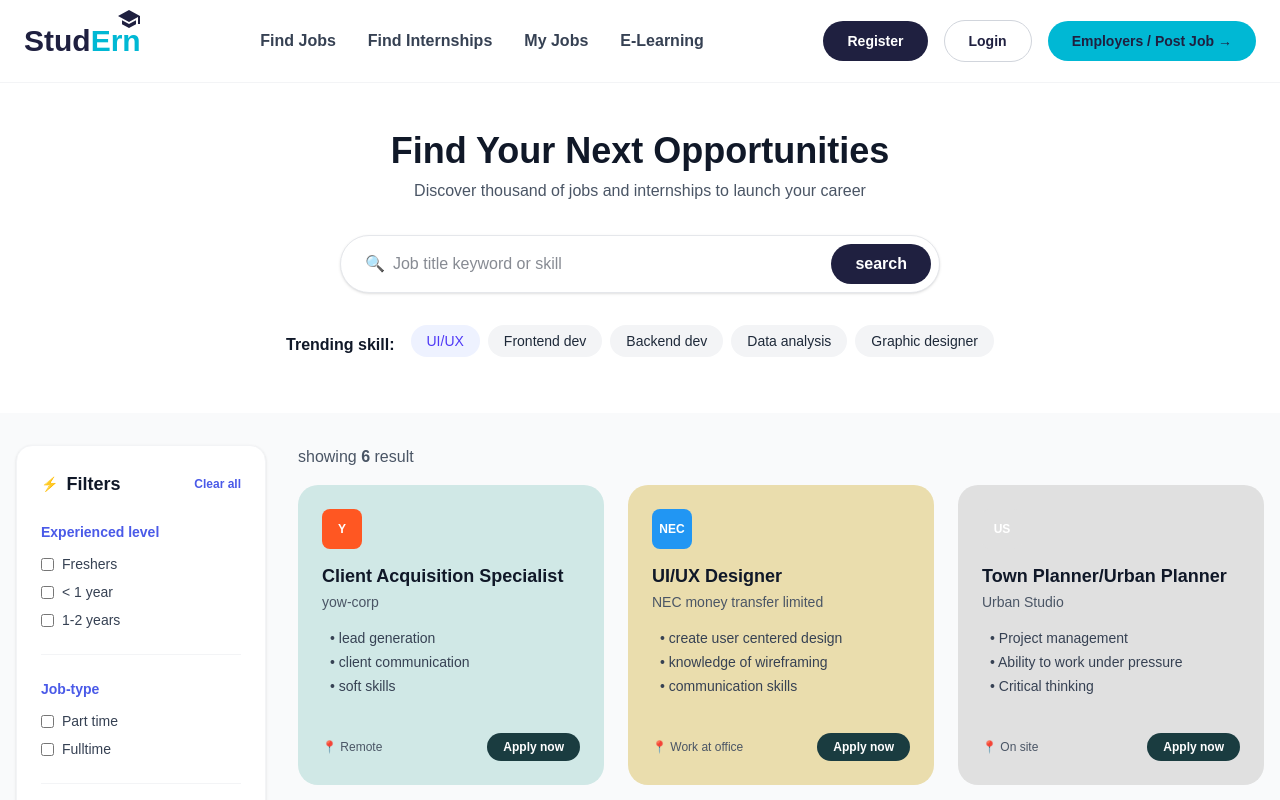
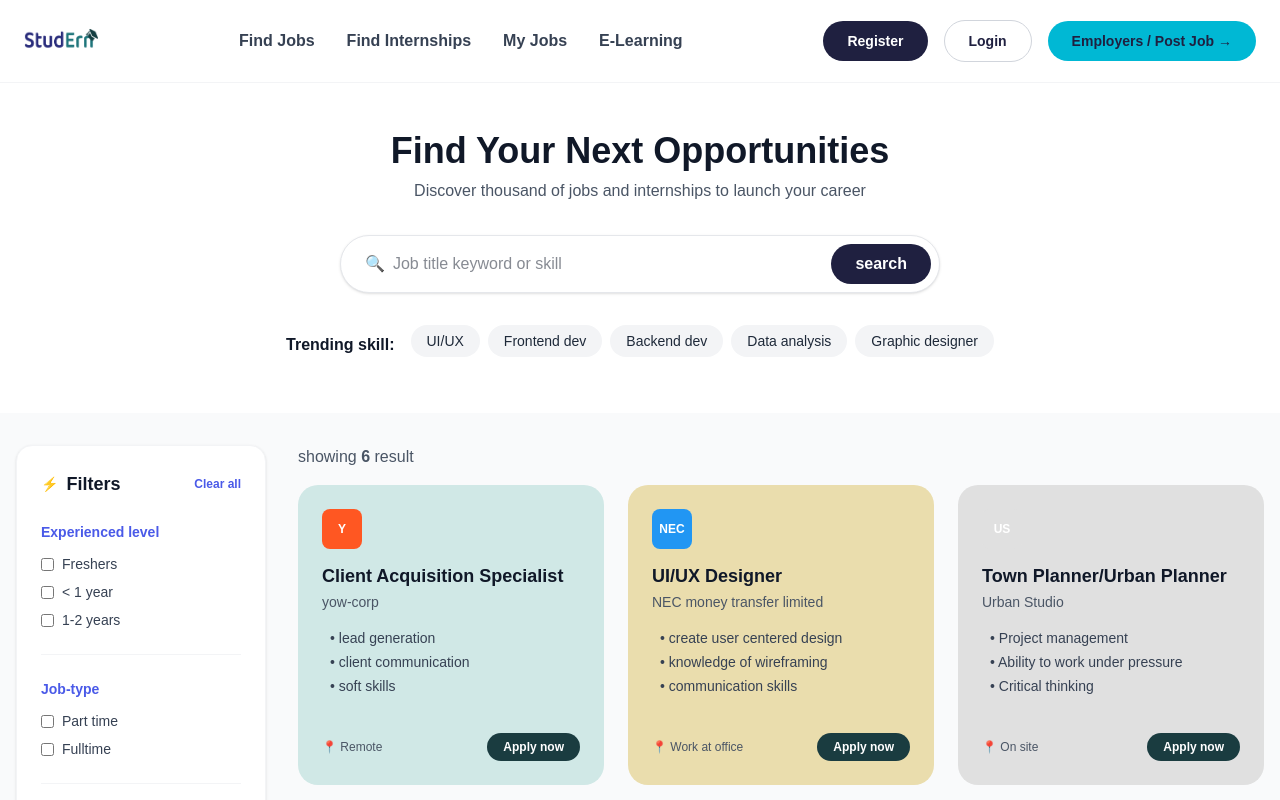
Before and after one commit to StudErn/studern-frontend, a React (Vite) app: page /find-jobs in a window 1280 px wide. Shown: the top 800 px of the page. Built offline with nearby package versions, Linux system fonts and the light colour scheme.

Commit message:
search button implemented

```diff
--- a/src/components/Navbar.jsx
+++ b/src/components/Navbar.jsx
@@ -1,5 +1,6 @@
 import React, { useState } from 'react'
 import { Link } from 'react-router-dom'
+import studernLogo from '../assets/StudErn Logo.png'
 
 const Navbar = () => {
     const [isMenuOpen, setIsMenuOpen] = useState(false);
@@ -12,17 +13,8 @@ const Navbar = () => {
         <nav className="py-5 bg-white border-b border-gray-100">
             <div className="container mx-auto px-6 flex items-center justify-between">
                 {/* Logo */}
-                <Link to="/" className="flex items-center gap-2 text-2xl font-bold cursor-pointer no-underline">
-                    <div className="relative">
-                        <span className="text-primary text-3xl">Stud</span>
-                        <span className="text-secondary text-3xl">Ern</span>
-                        {/* Graduation Cap Icon */}
-                        <div className="absolute -top-4 right-0 text-primary">
-                            <svg width="24" height="24" viewBox="0 0 24 24" fill="currentColor" xmlns="http://www.w3.org/2000/svg">
-                                <path d="M12 3L1 9L12 15L21 10.09V17H23V9M5 13.18V17.18L12 21L19 17.18V13.18L12 17L5 13.18Z" />
-                            </svg>
-                        </div>
-                    </div>
+                <Link to="/" className="flex items-center cursor-pointer no-underline transition-opacity hover:opacity-90">
+                    <img src={studernLogo} alt="StudErn Logo" className="h-10 w-auto object-contain" />
                 </Link>
 
                 {/* Desktop Menu - Centered Links */}
--- a/src/components/SearchSection.jsx
+++ b/src/components/SearchSection.jsx
@@ -1,6 +1,26 @@
-import React from 'react'
+import React, { useState } from 'react'
+import { useNavigate } from 'react-router-dom'
 
 const SearchSection = () => {
+    const [searchTerm, setSearchTerm] = useState('');
+    const navigate = useNavigate();
+
+    const handleSearch = () => {
+        if (searchTerm.trim()) {
+            navigate(`/find-jobs?query=${encodeURIComponent(searchTerm.trim())}`);
+        }
+    };
+
+    const handleTagClick = (tag) => {
+        navigate(`/find-jobs?query=${encodeURIComponent(tag)}`);
+    };
+
+    const handleKeyDown = (e) => {
+        if (e.key === 'Enter') {
+            handleSearch();
+        }
+    };
+
     return (
         <section className="bg-[#A8D1D1] py-16 text-center">
             <div className="container mx-auto px-4">
@@ -13,8 +33,14 @@ const SearchSection = () => {
                         type="text"
                         placeholder="Search jobs, internships, keywords"
                         className="flex-1 px-6 py-4 text-gray-700 outline-none border-none text-lg h-14 bg-transparent placeholder-gray-400"
+                        value={searchTerm}
+                        onChange={(e) => setSearchTerm(e.target.value)}
+                        onKeyDown={handleKeyDown}
                     />
-                    <button className="bg-[#FFD700] w-16 h-14 flex items-center justify-center cursor-pointer hover:brightness-95 transition-all">
+                    <button
+                        className="bg-[#FFD700] w-16 h-14 flex items-center justify-center cursor-pointer hover:brightness-95 transition-all"
+                        onClick={handleSearch}
+                    >
                         <svg width="24" height="24" viewBox="0 0 24 24" fill="none" stroke="white" strokeWidth="2.5" strokeLinecap="round" strokeLinejoin="round">
                             <circle cx="11" cy="11" r="8"></circle>
                             <line x1="21" y1="21" x2="16.65" y2="16.65"></line>
@@ -26,7 +52,11 @@ const SearchSection = () => {
                     <span className="font-bold text-gray-800 text-sm tracking-wide">popular searches</span>
                     <div className="flex flex-wrap justify-center gap-3">
                         {["work from Home", "part-time", "Customer service", "IT"].map((tag, idx) => (
-                            <button key={idx} className="px-6 py-2 rounded-full border border-gray-400/50 bg-[#94C3C3] text-[#1F2937] text-sm font-semibold hover:bg-[#86Bebc] transition-colors cursor-pointer shadow-sm">
+                            <button
+                                key={idx}
+                                className="px-6 py-2 rounded-full border border-gray-400/50 bg-[#94C3C3] text-[#1F2937] text-sm font-semibold hover:bg-[#86Bebc] transition-colors cursor-pointer shadow-sm"
+                                onClick={() => handleTagClick(tag)}
+                            >
                                 {tag}
                             </button>
                         ))}
--- a/src/pages/FindJobs.jsx
+++ b/src/pages/FindJobs.jsx
@@ -1,10 +1,16 @@
 import React, { useState, useEffect } from 'react'
-import { Link } from 'react-router-dom'
+import { Link, useSearchParams } from 'react-router-dom'
 import Navbar from '../components/Navbar'
 import Footer from '../components/Footer'
 import { jobsData } from '../data/jobs'
 
 const FindJobs = () => {
+    const [searchParams] = useSearchParams();
+    const initialQuery = searchParams.get('query') || '';
+
+    // Initialize searchQuery with the URL param if present
+    const [searchQuery, setSearchQuery] = useState(initialQuery);
+
     const [filteredJobs, setFilteredJobs] = useState(jobsData);
     const [filters, setFilters] = useState({
         experience: [],
@@ -32,10 +38,21 @@ const FindJobs = () => {
             jobType: [],
             workType: []
         });
+        setSearchQuery('');
     };
 
     useEffect(() => {
         let result = jobsData;
+
+        // Filter by Search Query
+        if (searchQuery) {
+            const lowerQuery = searchQuery.toLowerCase();
+            result = result.filter(job =>
+                job.title.toLowerCase().includes(lowerQuery) ||
+                job.company.toLowerCase().includes(lowerQuery) ||
+                job.highlights.some(h => h.toLowerCase().includes(lowerQuery))
+            );
+        }
 
         if (filters.experience.length > 0) {
             result = result.filter(job => filters.experience.includes(job.experience));
@@ -48,7 +65,7 @@ const FindJobs = () => {
         }
 
         setFilteredJobs(result);
-    }, [filters]);
+    }, [filters, searchQuery]);
 
     return (
         <div className="min-h-screen bg-gray-50 flex flex-col font-sans">
@@ -64,6 +81,8 @@ const FindJobs = () => {
                         type="text"
                         placeholder="Job title keyword or skill"
                         className="flex-1 border-none outline-none text-base w-full p-2 md:p-0 border-b border-gray-100 md:border-none"
+                        value={searchQuery}
+                        onChange={(e) => setSearchQuery(e.target.value)}
                     />
                     <button className="bg-primary text-white px-6 py-2 rounded-full font-semibold w-full md:w-auto hover:opacity-90 transition-opacity">search</button>
                 </div>
@@ -71,7 +90,11 @@ const FindJobs = () => {
                 <div className="flex justify-center gap-2 items-center flex-wrap">
                     <span className="font-semibold mr-2">Trending skill:</span>
                     {["UI/UX", "Frontend dev", "Backend dev", "Data analysis", "Graphic designer"].map((skill, idx) => (
-                        <button key={idx} className={`px-4 py-1.5 rounded-full text-sm font-medium border-none mb-2 transition-colors ${idx === 0 ? 'bg-indigo-50 text-indigo-600 border border-indigo-600' : 'bg-gray-100 text-gray-800 hover:bg-indigo-50 hover:text-indigo-600'}`}>
+                        <button
+                            key={idx}
+                            onClick={() => setSearchQuery(skill)}
+                            className={`px-4 py-1.5 rounded-full text-sm font-medium border-none mb-2 transition-colors cursor-pointer ${searchQuery.toLowerCase() === skill.toLowerCase() ? 'bg-indigo-50 text-indigo-600 border border-indigo-600 ring-1 ring-indigo-600' : 'bg-gray-100 text-gray-800 hover:bg-indigo-50 hover:text-indigo-600'}`}
+                        >
                             {skill}
                         </button>
                     ))}
--- a/src/pages/Login.jsx
+++ b/src/pages/Login.jsx
@@ -1,6 +1,7 @@
 import React from 'react'
 import { Link } from 'react-router-dom'
 import loginImage from '../assets/loginimages.png'
+import studernLogo from '../assets/StudErn Logo.png'
 
 const Login = () => {
     return (
@@ -18,17 +19,8 @@ const Login = () => {
                 {/* Right Side Form */}
                 <div className="flex-1 w-full max-w-[450px] p-4 md:p-8">
                     {/* Logo */}
-                    <div className="text-center mb-10 flex items-center justify-center relative">
-                        <div className="relative inline-block">
-                            <span className="text-[#1F2040] text-4xl font-bold">Stud</span>
-                            <span className="text-[#00B8D4] text-4xl font-bold">Ern</span>
-                            {/* Graduation Cap Icon - absolute positioned to match Navbar style roughly or integrated */}
-                            <div className="absolute -top-3 -right-4 text-[#1F2040]">
-                                <svg width="28" height="28" viewBox="0 0 24 24" fill="currentColor" xmlns="http://www.w3.org/2000/svg">
-                                    <path d="M12 3L1 9L12 15L21 10.09V17H23V9M5 13.18V17.18L12 21L19 17.18V13.18L12 17L5 13.18Z" />
-                                </svg>
-                            </div>
-                        </div>
+                    <div className="text-center mb-10">
+                        <img src={studernLogo} alt="StudErn Logo" className="h-16 w-auto object-contain mx-auto" />
                     </div>
 
                     <form className="flex flex-col gap-5">
```
Also changed, not shown: src/assets/StudErn Logo.png (added).
